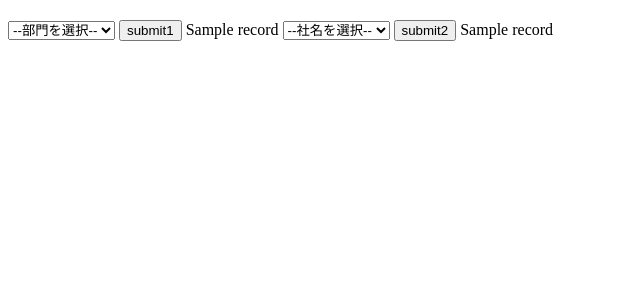
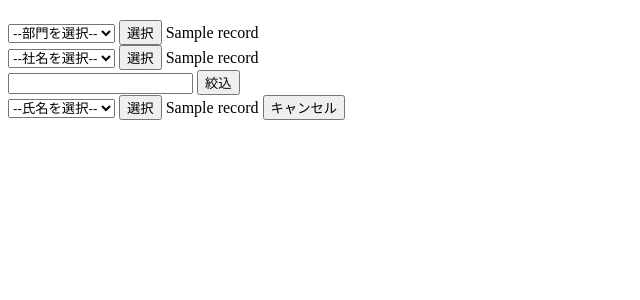
Before and after one commit to YShiozaki01/temporary_staffing, a Flask app: template templates/index.html in a window 1280 px wide. Shown: the part 55-355 px from the top of the page, without its empty margins (0-640 px from the left). Run offline with Flask 3, Linux system fonts and the light colour scheme; the template is opened without the code that fills it: most values are stand-ins (such as "Sample title", 1, 10 or a date in 2020).

Commit message:
feat: 登録する人材をプルダウンメニューで選択する機能を作成

```diff
--- a/app.py
+++ b/app.py
@@ -4,6 +4,11 @@ import sqlite3
 app = Flask(__name__)
 
 DATABASE = "./database/database.db"
+
+global record
+global record2
+record = {}
+record2 = {}
 
 
 def get_db_connection():
@@ -13,15 +18,23 @@ def get_db_connection():
 
 
 # リストを取得
-def get_pulldown_list(name, dept_cd, vendor_cd):
+def get_pulldown_list(name):
+    dept_cd = record["dept_cd"] if "dept_cd" in record else "%"
+    vendor_cd = record["vendor_cd"] if "vendor_cd" in record else 0
+    keyword = record["keyword"] if "keyword" in record else "%"
     sql_dept = """
         SELECT コード, 名称 FROM MDepartment;
         """
     sql_vendor = f"""
-        SELECT コード, 名称 FROM MVendor WHERE 部門 like '{dept_cd}';
+        SELECT コード, 名称 FROM MVendor WHERE 部門 = '{dept_cd}';
         """
     sql_human = f"""
-        SELECT コード, 名称 FROM MHuman_resources WHERE 業者コード like {vendor_cd};
+        SELECT コード, 名称 FROM MHuman_resources
+        WHERE 業者コード = {vendor_cd};
+        """
+    sql_human_2 = f"""
+        SELECT コード, 名称 FROM MHuman_resources
+        WHERE 業者コード = {vendor_cd} AND 名称 like '%{keyword}%';
         """
     if name == "dept":
         sql = sql_dept
@@ -29,25 +42,29 @@ def get_pulldown_list(name, dept_cd, vendor_cd):
         sql = sql_vendor
     elif name == "human":
         sql = sql_human
+    elif name == "human2":
+        sql = sql_human_2
     conn = get_db_connection()
     cur = conn.cursor()
     cur.execute(sql)
-    dept_list = cur.fetchall()
-    return dept_list
+    pulldown_list = cur.fetchall()
+    return pulldown_list
 
 
 # 表示用の名称を取得
-def get_display_name(name, code):
+def get_display_name(name):
     if name == "dept":
         table_name = "MDepartment"
+        code = record["dept_cd"]
     elif name == "vendor":
         table_name = "MVendor"
+        code = record["vendor_cd"]
     elif name == "human":
         table_name = "MHuman_resources"
+        code = record["human_cd"]
     sql = f"""
         SELECT * FROM {table_name} WHERE コード = '{code}';
         """
-    print(sql)
     conn = get_db_connection()
     cur = conn.cursor()
     cur.execute(sql)
@@ -56,26 +73,75 @@ def get_display_name(name, code):
     return display_name
 
 
+# 人材の情報を取得
+def get_human_info(code):
+    sql = f"""
+        SELECT * FROM MHuman_resources WHERE コード = '{code}';
+        """
+    conn = get_db_connection()
+    cur = conn.cursor()
+    cur.execute(sql)
+    result = cur.fetchone()
+    return result
+
+
 @app.route("/", methods=["get", "post"])
 def index():
-    record = {}
-    record["dept_cd"] = "%"
-    record["vendor_cd"] = 0
-    record["human_cd"] = 0
-    record["dept_list"] = get_pulldown_list("dept", record["dept_cd"], record["vendor_cd"])
-    record["dept_name"] = ""
-    record["vendor_list"] = get_pulldown_list("vendor", record["dept_cd"], record["vendor_cd"])
-    record["vendor_name"] = ""
-    record["human_list"] = get_pulldown_list("human", record["dept_cd"], record["vendor_cd"])
-    record["human_name"] = ""
-    if request.form.get("dpt1") == "submit1":
-        record["dept_cd"] = request.form.get("code_dept")
-        print(record["dept_cd"])
-    if request.form.get("dpt2") == "submit2":
-        record["dept_name"] = get_display_name("dept", record["dept_cd"])
-        record["vendor_list"] = get_pulldown_list("vendor", record["dept_cd"], record["vendor_cd"])
-        record["vendor_cd"] = request.form.get("code_vendor") if request.form.get("code_vendor") else ""
-        # record["vendor_name"] = get_display_name("vendor", record["vendor_cd"])
-        # record["human_list"] = get_pulldown_list("human", record["dept_cd"], record["vendor_cd"])
-    print(f"部門: {record['dept_name']}, 業者: {record['vendor_name']}")
+    record["dept_list"] = get_pulldown_list("dept")
     return render_template("index.html", record=record)
+
+
+@app.route("/select_1", methods=["get", "post"])
+def select_1():
+    record["dept_cd"] = request.form.get("code_dept")
+    if "dept_cd" in record:
+        record["dept_name"] = get_display_name("dept")
+        record["vendor_list"] = get_pulldown_list("vendor")
+    return render_template("index.html", record=record)
+
+
+@app.route("/select_2", methods=["get", "post"])
+def select_2():
+    record["vendor_cd"] = request.form.get("code_vendor")
+    if "vendor_cd" in record:
+        record["vendor_name"] = get_display_name("vendor")
+        record["human_list"] = get_pulldown_list("human")
+    return render_template("index.html", record=record)
+
+
+@app.route("/keyword", methods=["post"])
+def keyword():
+    record["keyword"] = request.form.get("keywd")
+    record["human_list"] = get_pulldown_list("human2")
+    return render_template("index.html", record=record)
+
+
+@app.route("/select_3", methods=["get", "post"])
+def select_3():
+    record["human_cd"] = request.form.get("code_human")
+    if "human_cd" in record:
+        record["human_name"] = get_display_name("human")
+        human_info = get_human_info(record["human_cd"])
+        record2["info_1"] = human_info["勤務帯"]
+        record2["info_2"] = human_info["業務内容"]
+        record2["info_3"] = human_info["基本単価"]
+    start_flg = True
+    return render_template("index.html", record=record,
+                           record2=record2, start_flg=start_flg)
+
+
+@app.route("/cancel_human", methods=["post"])
+def cancel_human():
+    print("human_cd" in record)
+    if request.form.get("cancel") == "c":
+        start_flg = False
+        del record["human_cd"]
+        print("human_cd" in record)
+        record["human_list"] = get_pulldown_list("human")
+        return render_template("index.html", record=record,
+                               start_flg=start_flg)
+
+
+if __name__ == "__main__":
+    app.debug = True
+    app.run(host="0.0.0.0", port="5000")
--- a/templates/index.html
+++ b/templates/index.html
@@ -2,24 +2,60 @@
 
 {% block body %}
 
-<form action="{{ url_for('index') }}" method="post">
+<form action="{{ url_for('select_1') }}" method="post">
     <select name="code_dept">
         <option disable select>--部門を選択--</option>
         {% for dept in record["dept_list"] %}
             <option value={{ dept["コード"] }}>{{ dept["名称"] }}</option>
         {% endfor %}
     </select>
-    <input type="submit" name="btn1" value="submit1">
-    <a>{{ record["dept_name"] }}</a>
+    <input type="submit" value="選択">
+    {% if not start_flg %}
+        <a>{{ record["dept_name"] }}</a>
+    {% endif %}
+</form>
 
+<form action="{{ url_for('select_2') }}" method="post">
     <select name="code_vendor">
         <option disable select>--社名を選択--</option>
         {% for vendor in record["vendor_list"] %}
             <option value={{ vendor["コード"] }}>{{ vendor["名称"] }}</option>
         {% endfor %}
     </select>
-    <input type="submit" name="btn2" value="submit2">
-    <a>{{ record["vendor_name"] }}</a>
+    <input type="submit" value="選択">
+    {% if not start_flg %}
+        <a>{{ record["vendor_name"] }}</a>
+    {% endif %}
 </form>
 
+<form action="{{ url_for('keyword') }}" method="post">
+    <input type="text" name="keywd">
+    <input type="submit" value="絞込">
+</form>
+
+<form action="{{ url_for('select_3') }}" method="post">
+    <select name="code_human">
+        <option disable select>--氏名を選択--</option>
+        {% for human in record["human_list"] %}
+            <option value={{ human["コード"] }}>{{ human["名称"] }}</option>
+        {% endfor %}
+    </select>
+    <input type="submit" value="選択">
+    {% if not start_flg %}
+        <a>{{ record["human_name"] }}</a>
+    {% endif %}
+    <form action="{{ url_for('cancel_human') }}" method="post">
+        <button type="submit" name="cansel" value="c">キャンセル</button>
+    </form>
+</form>
+
+{% if start_flg %}
+    <h4>部門: {{ record["dept_name"] }}</h4>
+    <h4>社名: {{ record["vendor_name"] }}</h4>
+    <h4>氏名: {{ record["human_name"] }}</h4>
+    <h4>勤務帯: {{ record2["info_1"] }}</h4>
+    <h4>業務内容: {{ record2["info_2"] }}</h4>
+    <h4>基本単価: {{ record2["info_3"] }}</h4>
+{% endif %}
+
 {% endblock %}
```
Also changed, not shown: 1 other file.
